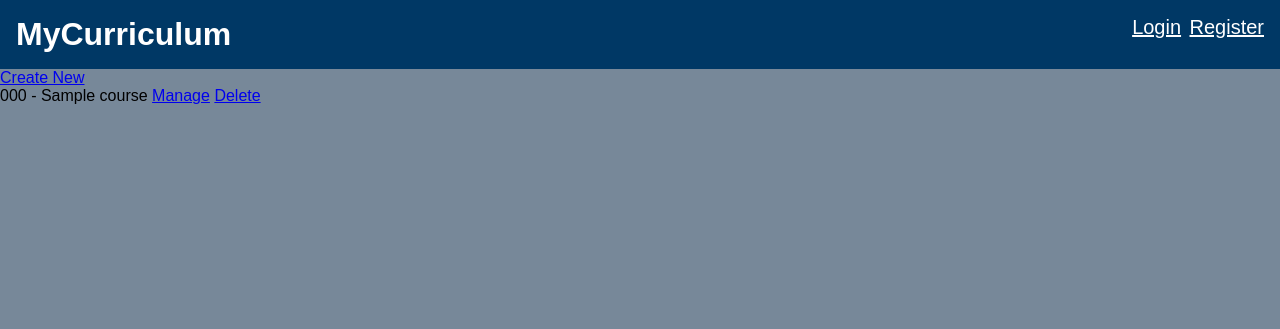
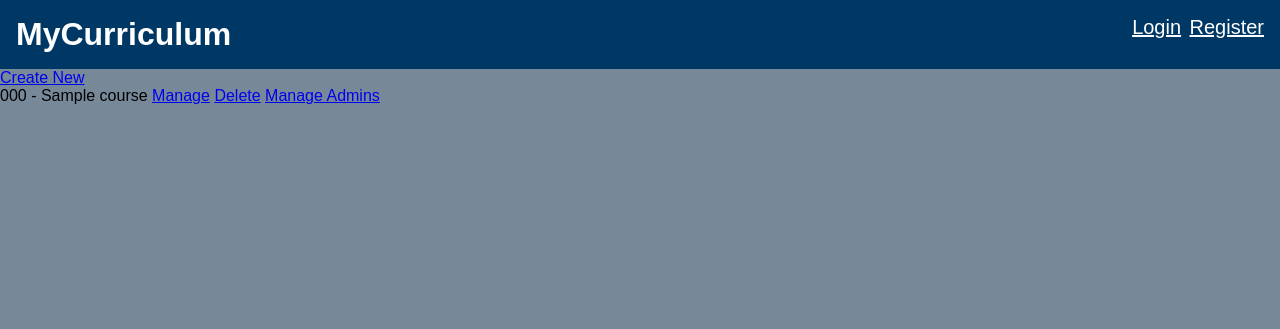
Before and after one commit to vyrzdev/WebAppDevelopment-MyCurriculum, a Django app: template templates/moderation/courses.html in a window 1280 px wide. Shown: the top 329 px of the page. Run offline with Django 4.2, Linux system fonts and the light colour scheme; the template is opened without the code that fills it: values that come from a table or form of the project are taken from there, others are empty; tables that the repository leaves empty hold one stand-in row (values such as "Sample post").

Commit message:
Added link to manage admins of courses

```diff
--- a/templates/moderation/courses.html
+++ b/templates/moderation/courses.html
@@ -12,6 +12,7 @@
             <span>{{ course.course_code }} - {{ course.title }}</span>
             <a href="/course/manage/{{ course.course_code }}">Manage</a>
             <a href="/moderation/courses/delete/{{ course.course_code }}">Delete</a>
+            <a href="/moderation/course/manage_admins/{{ course.course_code }}">Manage Admins</a>
        </div>
    {% endfor %}
 
```
